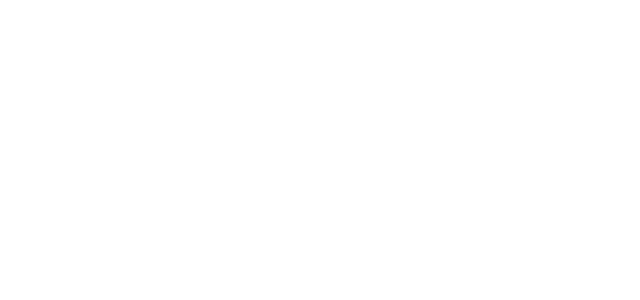
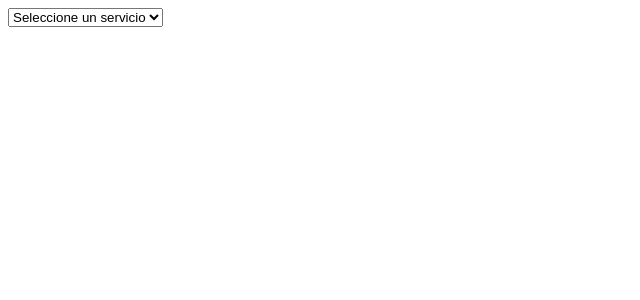
Before and after one commit to Rey5440/Top-Tech-Front, a React (Vite) app: page /turnos in a window 1280 px wide. Before the commit this address had no page. Shown: the top 300 px of the page, without its empty margins (0-640 px from the left). Built offline with nearby package versions, Linux system fonts and the light colour scheme.

Commit message:
trayendo dev

```diff
--- a/package.json
+++ b/package.json
@@ -12,8 +12,10 @@
   "dependencies": {
     "@auth0/auth0-react": "^2.2.4",
     "axios": "^1.6.2",
+    "date-fns": "^3.0.1",
     "dotenv": "^16.3.1",
     "react": "^18.2.0",
+    "react-calendar": "^4.7.0",
     "react-dom": "^18.2.0",
     "react-router-dom": "^6.21.0"
   },
--- a/src/App.jsx
+++ b/src/App.jsx
@@ -1,6 +1,7 @@
 import './App.css'
 import { Routes, Route } from 'react-router-dom'; // Asumiendo que estás utilizando react-router-dom
 import Home from './components/home';
+import Turnos from './components/turnos';
 
 function App() {
 
@@ -9,6 +10,7 @@
     <div>
       <Routes>
         <Route path="/" element={<Home />} />
+        <Route path="/turnos" element={<Turnos/>} />
       </Routes>
     </div>
   )
--- /dev/null
+++ b/src/components/calendar.jsx
@@ -0,0 +1,41 @@
+import React, { useState, useEffect } from 'react';
+
+const Calendar = () => {
+  const [fechasCitas, setFechasCitas] = useState([
+    {
+      _id: "657b4ea4bb9f4004507241a6",
+      date: "11/12/2023",
+      hairstylist: "Van Kiff"
+    },
+    {
+      _id: "657d0c9427414351a1de8fc0",
+      date: "11/12/2023",
+      hairstylist: "John Wick"
+    },
+    {
+      _id: "657d0ca627414351a1de8fc2",
+      date: "12/12/2023",
+      hairstylist: "John Wick"
+    },
+    {
+      _id: "657d0cc127414351a1de8fc4",
+      date: "13/12/2023",
+      hairstylist: "John Wick"
+    }
+  ]);
+
+  return (
+    <div>
+      <h1>Calendario de Citas</h1>
+
+      {/* Mostrar fechas de citas */}
+      <ul>
+        {fechasCitas.map((fecha, index) => (
+          <li key={index}>{fecha}</li>
+        ))}
+      </ul>
+    </div>
+  );
+};
+
+export default Calendar;
--- a/src/components/turnos.jsx
+++ b/src/components/turnos.jsx
@@ -1,11 +1,20 @@
+import React from 'react';
+import Calendar from './calendar';
 
-const Turnos = () =>{
-
-    return (
-        <div>
-            <h1>este es el componente turnos</h1>
-        </div>
-    )
-}
+const Turnos = () => {
+  return (
+    <div>
+      <select id="servicio" name="servicio" defaultValue="Seleccione un servicio">
+        <option value="Seleccione un servicio" disabled>
+          Seleccione un servicio
+        </option>
+        <option value="corte">
+          corte
+        </option>
+        {/* Aquí puedes agregar más opciones de servicios si es necesario */}
+      </select>
+    </div>
+  );
+};
 
 export default Turnos;
```
Also changed, not shown: 1 other file (tests, documents, lock files or other folders).
